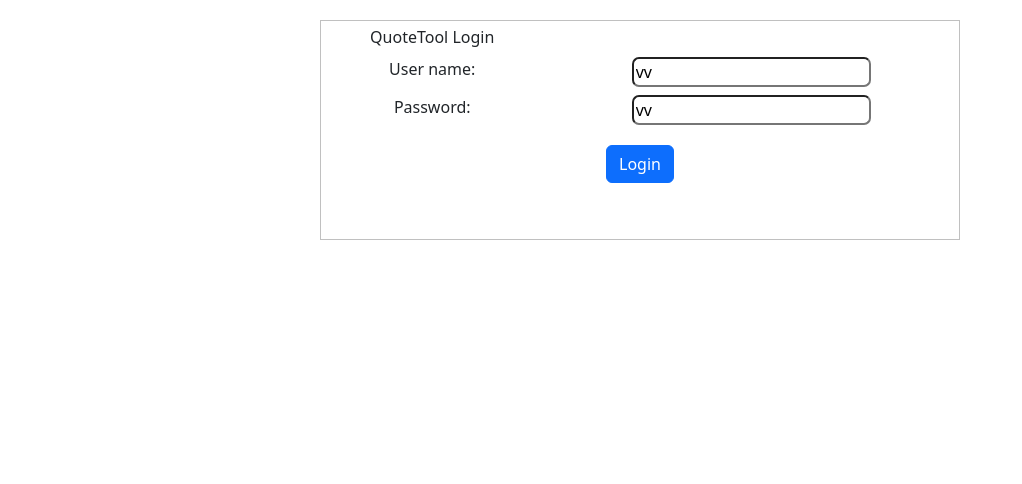
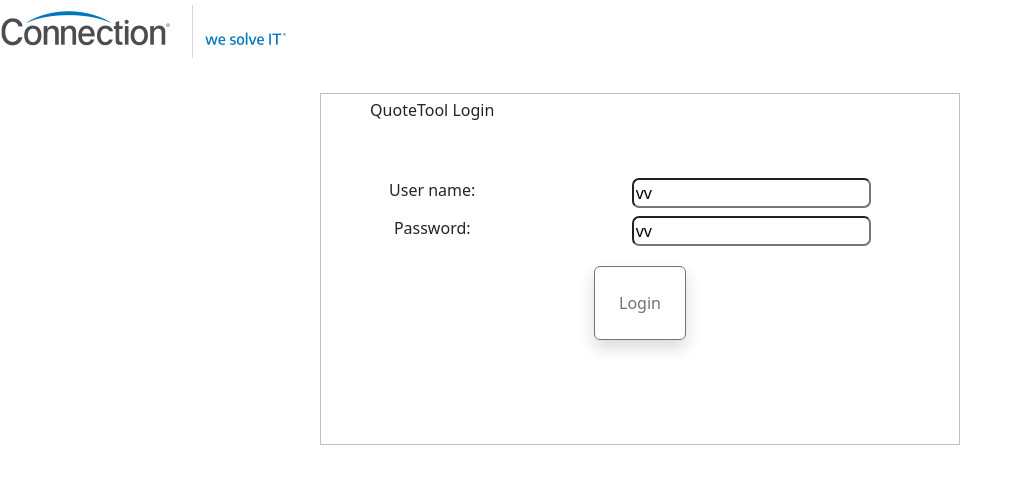
Before and after one commit to LRThornton/TIDCQuoteToolClient, an Angular app: page /login in a window 1280 px wide. Shown: the top 484 px of the page, without its empty margins (0-1022 px from the left). Built offline with nearby package versions, Linux system fonts and the light colour scheme.

Commit message:
added boolean display pipe

```diff
--- a/src/app/app.module.ts
+++ b/src/app/app.module.ts
@@ -23,6 +23,7 @@ import { UserEditComponent } from './user/user-edit/user-edit.component';
 import { UserListComponent } from './user/user-list/user-list.component';
 import { UserLoginComponent } from './user/user-login/user-login.component';
 import { CategorySearchPipe } from './category/category-search.pipe';
+import { BoolDisplayPipe } from './bool-display.pipe';
 
 
 @NgModule({
@@ -45,7 +46,8 @@ import { CategorySearchPipe } from './category/category-search.pipe';
     UserEditComponent,
     UserListComponent,
     UserLoginComponent,
-    CategorySearchPipe
+    CategorySearchPipe,
+    BoolDisplayPipe
   ],
   imports: [
     BrowserModule,
--- /dev/null
+++ b/src/app/bool-display.pipe.ts
@@ -0,0 +1,12 @@
+import { Pipe, PipeTransform } from '@angular/core';
+
+@Pipe({
+  name: 'bool'
+})
+export class BoolDisplayPipe implements PipeTransform {
+
+  transform(value: boolean):string {
+    return value ? "Yes": "No";
+  }
+
+}
--- a/src/app/menu/menu.component.ts
+++ b/src/app/menu/menu.component.ts
@@ -13,7 +13,7 @@ export class MenuComponent implements OnInit {
     new Menu("CATEGORIES", "/category/list"),
     new Menu("PRODUCTS/SERVICES", "/item/list"),
     new Menu("CREATE QUOTE", "/quote/create"),
-
+    new Menu("LOGIN", "/login" ),
 
   ];
 
--- a/src/app/user/user-login/user-login.component.html
+++ b/src/app/user/user-login/user-login.component.html
@@ -1,11 +1,14 @@
+<h1><img src='./assets/images/Connection.png' alt="connection logo" width="365" height="65"></h1>
 <div id="login">
     <div>
         <form>
             <table class="table table-sm table-borderless">
                 <tbody>
                     <tr>
-                        <td colspan="fs-2 fw-bold">{{ pageTitle }}</td>
+                        <td colspan="fs-4 fw-bold">{{ pageTitle }}</td>
                     </tr>
+                    <br>
+                    <br>
                     <tr>
                         <td>User name:</td>
                         <td><input [(ngModel)]="usr" name="username" type="text"></td>
@@ -17,7 +20,7 @@
                 </tbody>
             </table>
             <p>
-                <button (click)="login()" class="btn btn-primary">Login</button>
+                <button (click)="login()" class="btn btn-outline-secondary btn-md shadow p-4 mb-5 rounded">Login</button>
             </p>
             <p>
                 <span class="fw-bold text-danger">{{ msg }}&nbsp;</span>
```
Also changed, not shown: 1 other file (tests, documents, lock files or other folders).
